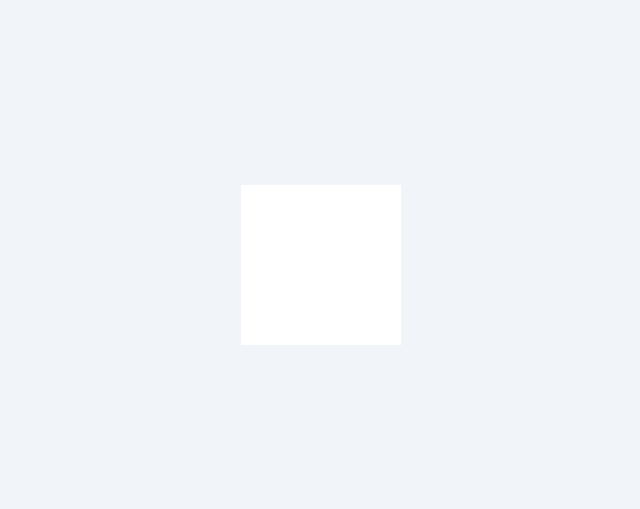
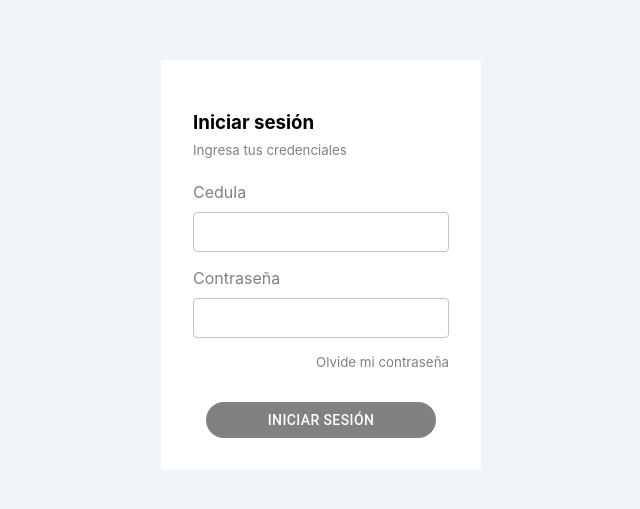
Before and after one commit to Luguito/medical-results, a Next.js app: page / in a window 1280 px wide. Shown: the part 135-644 px from the top of the page, without its empty margins (319-959 px from the left). Built offline with nearby package versions, Linux system fonts and the light colour scheme.

Commit message:
install(emotion): emotion/styled emotion/react
feat(login): page login finish

```diff
--- a/global-styled/global-styled.ts
+++ b/global-styled/global-styled.ts
@@ -1,15 +1,54 @@
 import styled from 'styled-components';
+import { PrimaryBlueColor, PrimaryGreyColor } from './global-colors';
+import Button from '@mui/material/Button';
 
 export const ContainerCenter = styled.section`
     display: flex;
     justify-content: center;
     align-items: center;
     height: 100%;
-    background-color: #f1f5f9;
+    background-color: ${PrimaryBlueColor};
 `;
 
 export const CardContainer = styled.article`
     background-color: #FFFFFF;
     min-width: 10em;
     min-height: 10em;
+    color: ${PrimaryGreyColor};
+`;
+
+export const HeaderCard = styled.header`
+    display: flex;
+    margin-bottom: 1.5em;
+`;
+
+export const TitleCard = styled.label`
+    display: flex;
+    flex-direction: column;
+`;
+
+export const ContentCard = styled.article`
+    display: flex;
+    flex-direction: column;
+    gap: 1em;
 `
+
+export const ItemCard = styled.label`
+    display: flex;
+    flex-direction: column;
+    gap: 10px;
+`
+
+export const FooterCard = styled.article`
+    display: flex;
+    align-items: center;
+    margin-top: 2em;
+`
+
+export const ButtonGrey = styled(Button)`
+    && {
+        background-color: ${PrimaryGreyColor};
+        border-radius: 20px;
+        color: #FFFFFF;
+    }
+`
--- a/package.json
+++ b/package.json
@@ -9,6 +9,8 @@
     "lint": "next lint"
   },
   "dependencies": {
+    "@emotion/react": "^11.8.2",
+    "@emotion/styled": "^11.8.1",
     "@mui/material": "^5.5.3",
     "@mui/styled-engine-sc": "^5.5.2",
     "next": "12.1.2",
--- a/pages/login/login.tsx
+++ b/pages/login/login.tsx
@@ -1,11 +1,31 @@
 import { } from 'react';
-import { CardContainer, ContainerCenter } from '@global-styled';
+import { CardContainer, ContainerCenter, ContentCard, FooterCard, HeaderCard, TitleCard, ItemCard, ButtonGrey } from '@global-styled';
+import { TextField } from '@mui/material';
 
 export const LoginComponent = () => {
     return (
         <ContainerCenter>
-            <CardContainer>
-
+            <CardContainer style={{ padding: '2em', width: '25%' }}>
+                <HeaderCard>
+                    <TitleCard>
+                        <h3 style={{ marginBottom: '8px', color: 'black' }}>Iniciar sesión</h3>
+                        <small>Ingresa tus credenciales</small>
+                    </TitleCard>
+                </HeaderCard>
+                <ContentCard>
+                    <ItemCard>
+                        Cedula
+                        <TextField size="small" />
+                    </ItemCard>
+                    <ItemCard>
+                        Contraseña
+                        <TextField size="small" />
+                    </ItemCard>
+                    <small style={{ textAlign: 'right' }}>Olvide mi contraseña</small>
+                </ContentCard>
+                <FooterCard style={{ justifyContent: 'center' }}>
+                    <ButtonGrey style={{ width: '90%' }}>Iniciar sesión</ButtonGrey>
+                </FooterCard>
             </CardContainer>
         </ContainerCenter>
     )
```
Also changed, not shown: 1 other file (tests, documents, lock files or other folders).
